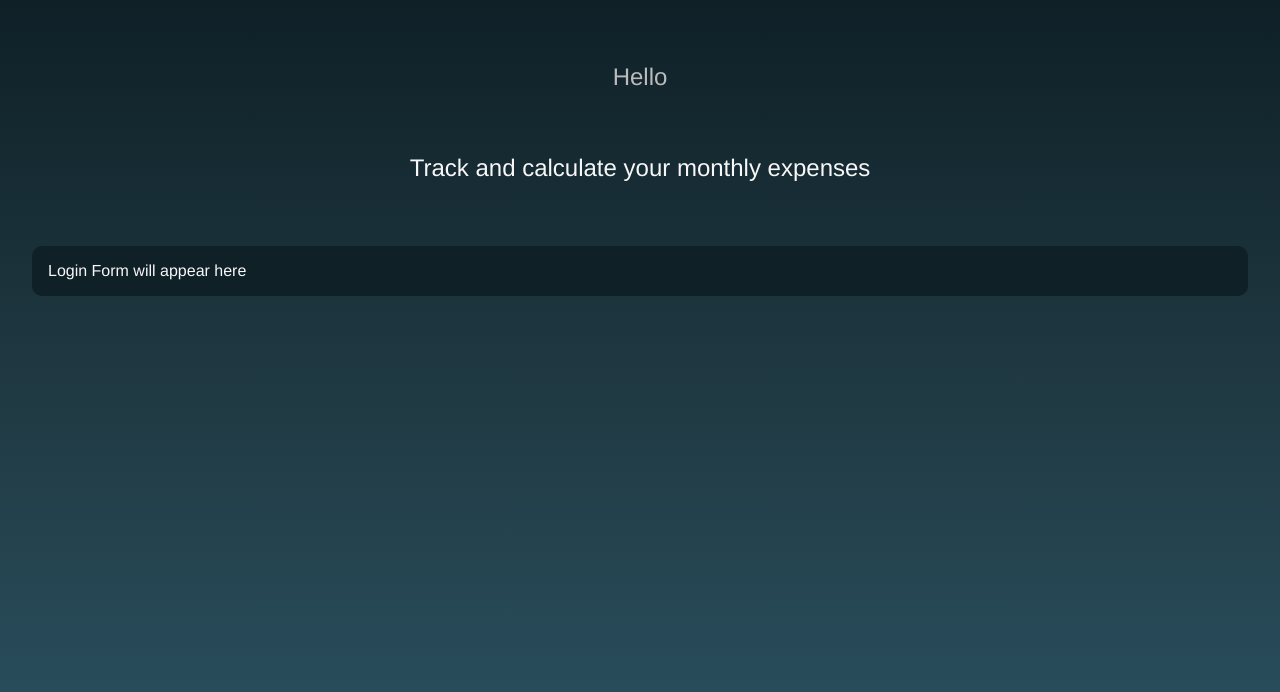
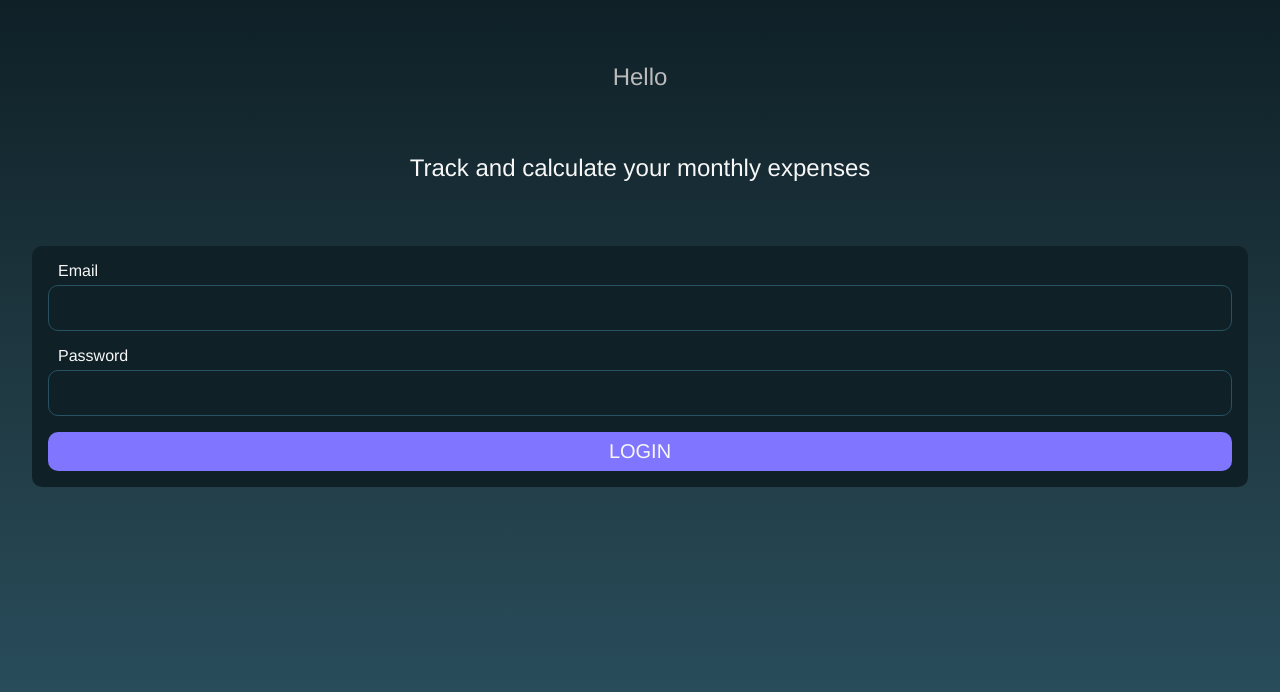
Before and after one commit to SandyDev00076/hisaab, a React (Vite) app: page / in a window 1280 px wide. Shown: the top 692 px of the page. Built offline with nearby package versions, Linux system fonts and the light colour scheme; a web font is replaced by a local one.

Commit message:
feat: create Labels, Button and Input

```diff
--- /dev/null
+++ b/src/components/Field.tsx
@@ -0,0 +1,23 @@
+import styled from "@emotion/styled";
+import { Sizes } from "../style/variables";
+
+interface IProps extends React.LabelHTMLAttributes<HTMLLabelElement> {
+    label: string;
+    children: React.ReactNode;
+}
+
+const Label = styled.div`
+    font-size: ${Sizes.small};
+    margin: 0 0 5px 10px;
+`
+
+function Field({ label, children, ...props }: IProps) {
+    return (
+        <label {...props}>
+            <Label>{label}</Label>
+            {children}
+        </label>
+    )
+}
+
+export default Field;
--- a/src/components/Login.tsx
+++ b/src/components/Login.tsx
@@ -1,20 +1,21 @@
 import styled from "@emotion/styled";
-import { Container } from "../style/shared";
-import { Colors } from "../style/variables";
+import { Container, Input, PrimaryButton } from "../style/shared";
+import { Colors, Sizes } from "../style/variables";
+import Field from "./Field";
 
 const LoginContainer = styled(Container)`
   gap: 64px;
 `;
 
 const Greeting = styled.h1`
-  font-size: 24px;
+  font-size: ${Sizes.large};
   color: ${Colors.secondaryText};
   font-weight: normal;
   display: block;
 `;
 
 const Intro = styled.p`
-  font-size: 24px;
+  font-size: ${Sizes.large};
   color: ${Colors.text};
   text-align: center;
 `;
@@ -31,12 +32,31 @@ const LoginForm = styled.form`
   border-radius: 10px;
 `;
 
+const LoginInput = styled(Input)`
+    font-size: ${Sizes.large};
+`
+
+const LoginField = styled(Field)`
+    display: block;
+    margin-bottom: 16px;
+`
+
 function Login() {
   return (
     <LoginContainer>
       <Greeting>Hello</Greeting>
       <Intro>Track and calculate your monthly expenses</Intro>
-      <LoginForm>Login Form will appear here</LoginForm>
+      <LoginForm>
+        <LoginField label="Email">
+            <LoginInput type={"email"} />
+        </LoginField>
+        <LoginField label="Password">
+            <LoginInput type={"password"} />
+        </LoginField>
+        <PrimaryButton>
+            Login
+        </PrimaryButton>
+      </LoginForm>
     </LoginContainer>
   );
 }
--- a/src/style/shared.ts
+++ b/src/style/shared.ts
@@ -1,9 +1,47 @@
 import styled from "@emotion/styled";
+import { Colors, Sizes } from "./variables";
 
 export const Container = styled.section`
-    padding: 64px 32px;
-    display: flex;
-    flex-direction: column;
-    align-items: center;
-    height: 100%;
+  padding: 64px 32px;
+  display: flex;
+  flex-direction: column;
+  align-items: center;
+  height: 100%;
 `;
+
+export const Input = styled.input`
+  padding: 8px 10px;
+  width: 100%;
+  background: none;
+  border: 1px solid ${Colors.bgLight5};
+  border-radius: 10px;
+  outline: none;
+  color: white;
+`;
+
+export const Button = styled.button`
+  padding: 8px 10px;
+  text-transform: uppercase;
+  border: none;
+  outline: none;
+  width: 100%;
+  border-radius: 10px;
+  font-size: ${Sizes.medium};
+  cursor: pointer;
+`;
+
+export const PrimaryButton = styled(Button)`
+  background-color: ${Colors.action};
+  color: ${Colors.text};
+  &:hover {
+    background-color: ${Colors.actionTint};
+  }
+`;
+export const SecondaryButton = styled(Button)`
+  border: 1px solid ${Colors.action};
+  color: ${Colors.action};
+  &:hover {
+    border-color: ${Colors.actionTint};
+    color: ${Colors.actionTint};
+  }
+`;
--- a/src/style/variables.ts
+++ b/src/style/variables.ts
@@ -1,5 +1,15 @@
 export const Colors = {
     text: "#f7f7f7",
     secondaryText: "#bbb",
-    bg: "#0F2027"
+    bg: "#0F2027",
+    bgLight5: "#275264",
+    action: "#8075FF",
+    actionTint: "#7064FF",
+    actionLight4: "#BFB9FF"
 }
+
+export const Sizes = {
+    small: "16px",
+    medium: "20px",
+    large: "24px"
+}
```
